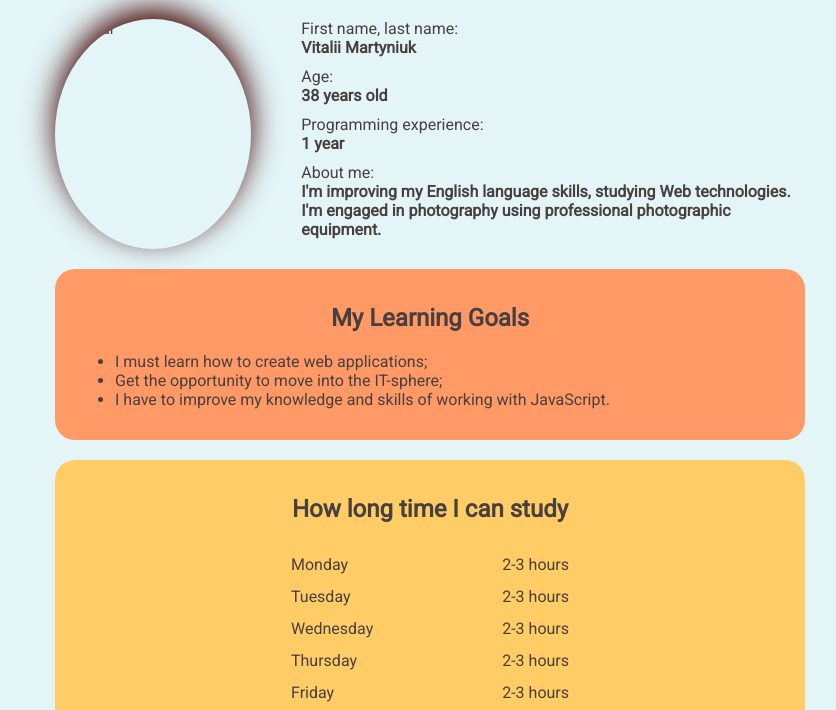
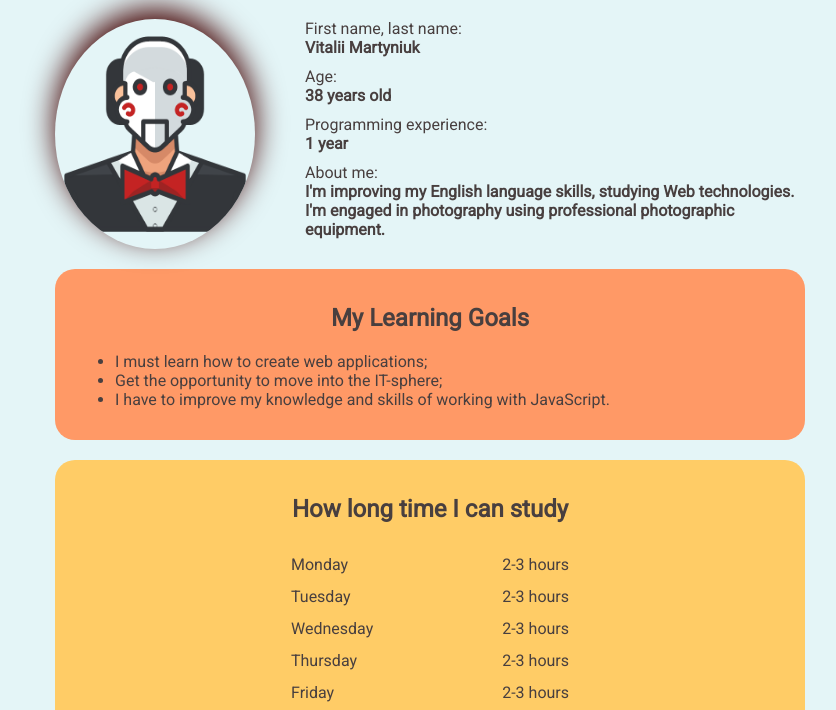
Before and after one commit to marvitalex/Intro_09-HTML-CSS, a plain HTML site: page index.html in a window 1280 px wide. Shown: the part 90-800 px from the top of the page, without its empty margins (210-1046 px from the left). Drawn offline with Linux system fonts and the light colour scheme.

Commit message:
Update index.html

```diff
--- a/index.html
+++ b/index.html
@@ -9,7 +9,7 @@
     <div class="container">
       <h1>Student card</h1>
       <div class="info">
-        <img src="/HTML-CSS/img/avatar_512px.png" alt="avatar" class="avatar">
+        <img src="./img/avatar_512px.png" alt="avatar" class="avatar">
         <div class="about-me">
           <p>First name, last name:</strong></p>
           <p class="my-info">Vitalii Martyniuk</p>
```
